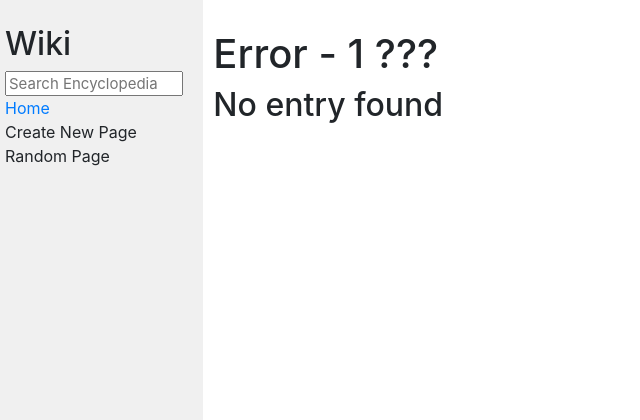
After one commit to dixg/Encyclopedia1, a Django app: page /wiki/1 in a window 1280 px wide. The commit adds this page. Shown: the top 420 px of the page, without its empty margins (0-640 px from the left). Run offline with Django 3.2, Linux system fonts and the light colour scheme; some libraries are stand-ins or nearby versions.

Commit message:
function search

```diff
--- /dev/null
+++ b/encyclopedia/templates/encyclopedia/entryNil.html
@@ -0,0 +1,11 @@
+{% extends "encyclopedia/layout.html" %}
+
+{% block title %}
+    Encyclopedia
+{% endblock %}
+
+{% block body %}
+<h1> Error - {{entry}} ???</h1>
+<h2> No entry found</h2>
+
+{% endblock %}
--- a/encyclopedia/templates/encyclopedia/index.html
+++ b/encyclopedia/templates/encyclopedia/index.html
@@ -9,7 +9,7 @@
 
     <ul>
         {% for entry in entries %}
-            <li>{{ entry }}</li>
+            <li><a href="/wiki/{{entry}}"> {{ entry }} </a></li>
         {% endfor %}
     </ul>
 
--- a/encyclopedia/urls.py
+++ b/encyclopedia/urls.py
@@ -1,7 +1,9 @@
 from django.urls import path
-
+import markdown2
 from . import views
 
 urlpatterns = [
-    path("", views.index, name="index")
+    path("", views.index, name="index"),
+    path("<str:entry>", views.display_entry),
+    path("?q<str:entry>", views.search)
 ]
--- a/encyclopedia/util.py
+++ b/encyclopedia/util.py
@@ -1,5 +1,5 @@
 import re
-
+from markdown2 import Markdown
 from django.core.files.base import ContentFile
 from django.core.files.storage import default_storage
 
--- a/encyclopedia/views.py
+++ b/encyclopedia/views.py
@@ -1,9 +1,30 @@
 from django.shortcuts import render
+import markdown2
+from . import util
+from markdown2 import Markdown
 
-from . import util
 
 
 def index(request):
     return render(request, "encyclopedia/index.html", {
         "entries": util.list_entries()
     })
+
+def display_entry(request, entry):
+        markdowner = Markdown()
+        entryPage = util.get_entry(entry)
+
+        if entryPage is None:
+            return render(request, "encyclopedia/entryNil.html",
+            {"entry": entry} )
+
+        else:
+            markdowner = Markdown()
+            return render(request, "encyclopedia/entry.html",
+            { "entry": markdowner.convert(entryPage)
+            })
+
+def search(request, entry):
+        return render(request, "encyclopedia/search.html", {
+        "entries": util.list_entries()
+        })
--- a/wiki/urls.py
+++ b/wiki/urls.py
@@ -18,5 +18,5 @@ from django.urls import include, path
 
 urlpatterns = [
     path('admin/', admin.site.urls),
-    path('', include("encyclopedia.urls"))
+    path('wiki/', include("encyclopedia.urls"))
 ]
```
Also changed, not shown: encyclopedia/templates/encyclopedia/entry.html (added, +11 -0 lines), encyclopedia/templates/encyclopedia/search.html (added, +9 -0 lines), db.sqlite3 (added), entry.html (added), 1 other file.
